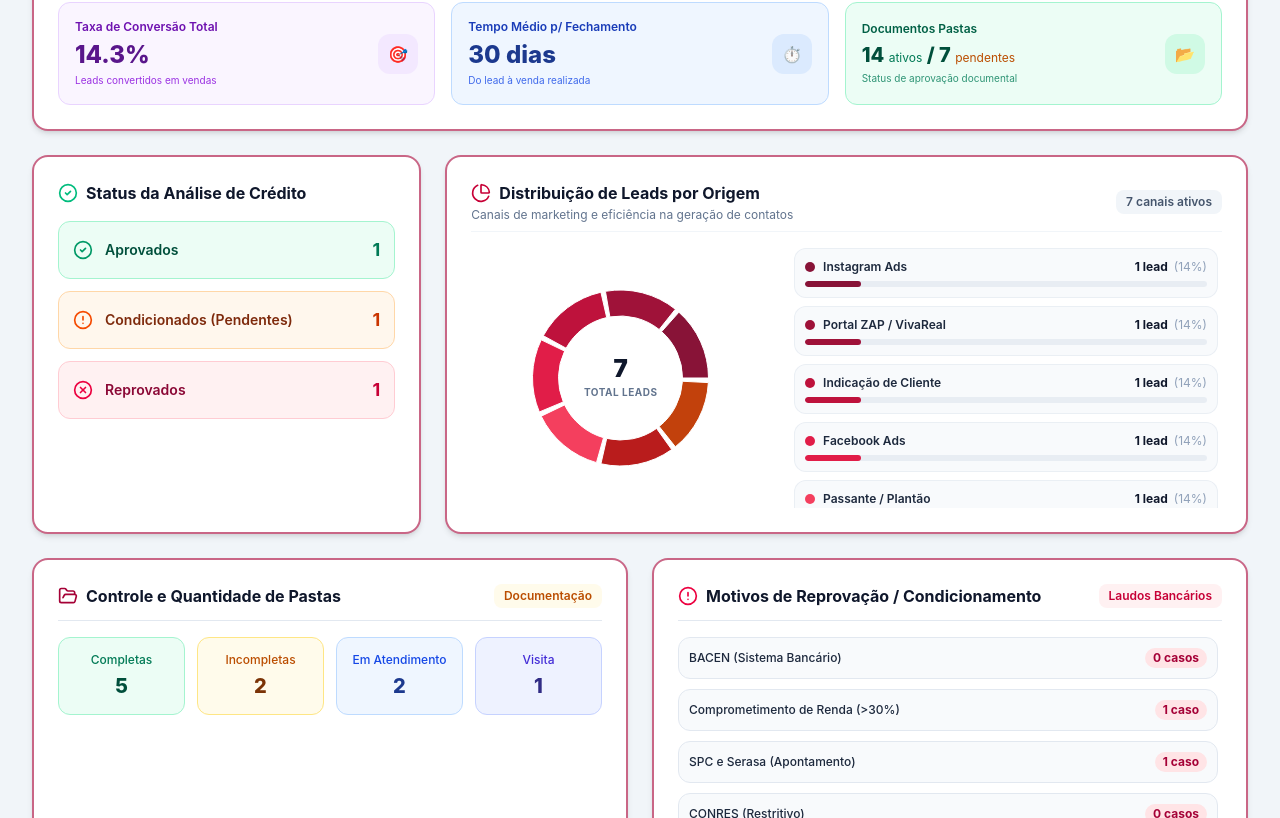
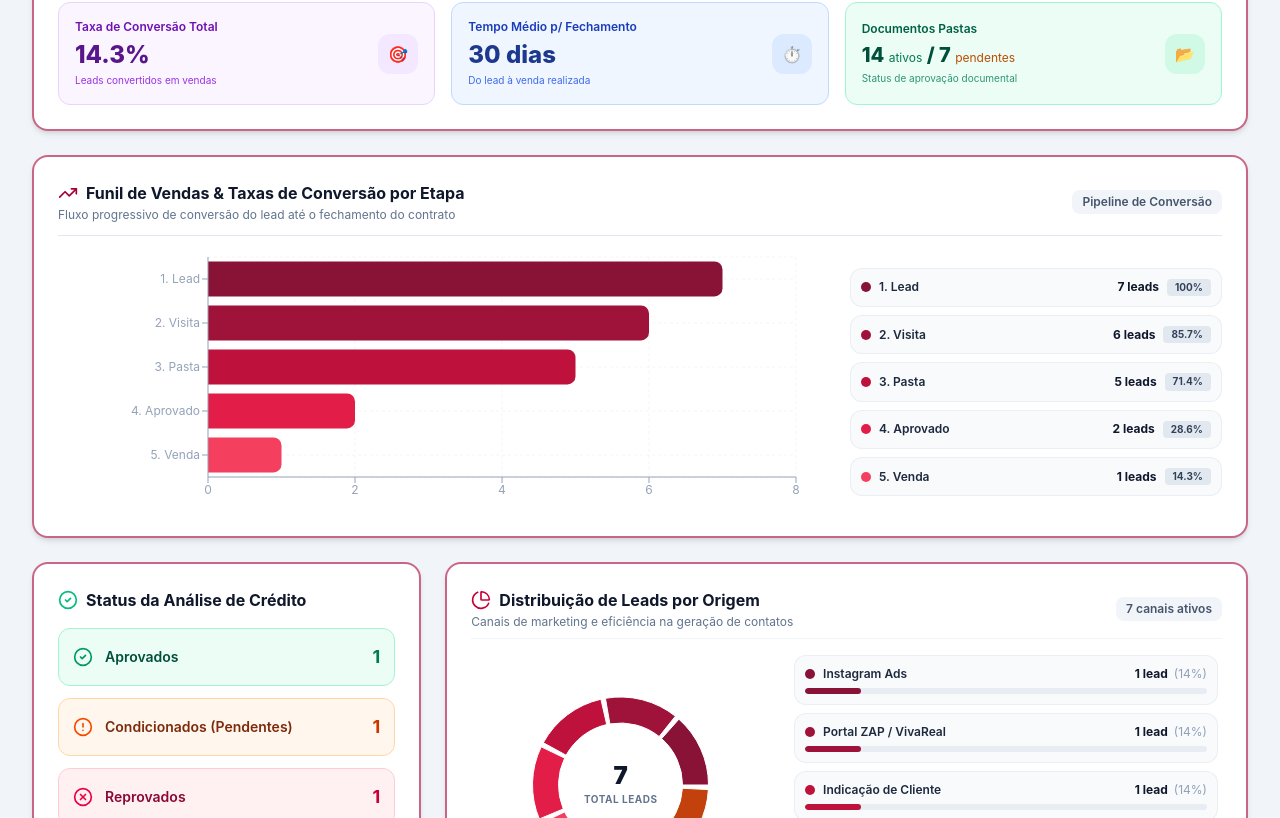
Before and after one commit to JoelSantana14/Controle-de-visitas, a React (Vite) app: page / in a window 1280 px wide. Shown: the part 662-1480 px from the top of the page. Built offline with nearby package versions, Linux system fonts and the light colour scheme.

Commit message:
feat: add sales funnel and debounced persistence
Implement a sales funnel chart in the dashboard and introduce a debounced hook for localStorage synchronization to improve performance and data reliability.

```diff
--- a/src/App.tsx
+++ b/src/App.tsx
@@ -9,6 +9,7 @@ import { AiAdvisor } from './components/AiAdvisor';
 import { TaskManager } from './components/TaskManager';
 import { LeadModal } from './components/LeadModal';
 import { INITIAL_LEADS } from './mockData';
+import { useDebouncedLocalStorage } from './hooks/useDebouncedLocalStorage';
 import {
   Lead,
   PipelineStage,
@@ -31,7 +32,7 @@ export default function App() {
   // Persistent Leads
   const [leads, setLeads] = useState<Lead[]>(() => {
     const saved = localStorage.getItem('immoflow_leads');
-    if (saved) {
+    if (saved !== null) {
       try { return JSON.parse(saved); } catch (e) { console.error(e); }
     }
     return INITIAL_LEADS;
@@ -40,7 +41,7 @@ export default function App() {
   // Persistent Brokers
   const [brokers, setBrokers] = useState<BrokerItem[]>(() => {
     const saved = localStorage.getItem('immoflow_brokers');
-    if (saved) {
+    if (saved !== null) {
       try { return JSON.parse(saved); } catch (e) { console.error(e); }
     }
     return INITIAL_BROKER_ITEMS;
@@ -49,7 +50,7 @@ export default function App() {
   // Persistent Developments
   const [developments, setDevelopments] = useState<DevelopmentItem[]>(() => {
     const saved = localStorage.getItem('immoflow_developments');
-    if (saved) {
+    if (saved !== null) {
       try { return JSON.parse(saved); } catch (e) { console.error(e); }
     }
     return INITIAL_DEVELOPMENT_ITEMS;
@@ -58,7 +59,7 @@ export default function App() {
   // Persistent Origins
   const [origins, setOrigins] = useState<OriginItem[]>(() => {
     const saved = localStorage.getItem('immoflow_origins');
-    if (saved) {
+    if (saved !== null) {
       try { return JSON.parse(saved); } catch (e) { console.error(e); }
     }
     return INITIAL_ORIGIN_ITEMS;
@@ -67,7 +68,7 @@ export default function App() {
   // Persistent Teams
   const [teams, setTeams] = useState<TeamItem[]>(() => {
     const saved = localStorage.getItem('immoflow_teams');
-    if (saved) {
+    if (saved !== null) {
       try { return JSON.parse(saved); } catch (e) { console.error(e); }
     }
     return INITIAL_TEAM_ITEMS;
@@ -76,7 +77,7 @@ export default function App() {
   // Persistent Tasks
   const [tasks, setTasks] = useState<TaskItem[]>(() => {
     const saved = localStorage.getItem('immoflow_tasks');
-    if (saved) {
+    if (saved !== null) {
       try { return JSON.parse(saved); } catch (e) { console.error(e); }
     }
     return INITIAL_TASKS;
@@ -99,38 +100,35 @@ export default function App() {
   const [selectedLeadDetails, setSelectedLeadDetails] = useState<Lead | null>(null);
   const [leadToDeleteId, setLeadToDeleteId] = useState<string | null>(null);
 
-  // Sync state to localStorage
+  // Debounced automatic persistence to localStorage for high performance and data safety
+  useDebouncedLocalStorage('immoflow_leads', leads, 300);
+  useDebouncedLocalStorage('immoflow_brokers', brokers, 300);
+  useDebouncedLocalStorage('immoflow_developments', developments, 300);
+  useDebouncedLocalStorage('immoflow_origins', origins, 300);
+  useDebouncedLocalStorage('immoflow_teams', teams, 300);
+  useDebouncedLocalStorage('immoflow_tasks', tasks, 300);
+  useDebouncedLocalStorage('immoflow_theme', theme, 100);
+  useDebouncedLocalStorage('immoflow_border_mode', borderMode, 100);
+
+  // Emergency synchronous flush before unload/refresh
   useEffect(() => {
+    const handleBeforeUnload = () => {
+      try {
         localStorage.setItem('immoflow_leads', JSON.stringify(leads));
-  }, [leads]);
-
-  useEffect(() => {
         localStorage.setItem('immoflow_brokers', JSON.stringify(brokers));
-  }, [brokers]);
-
-  useEffect(() => {
         localStorage.setItem('immoflow_developments', JSON.stringify(developments));
-  }, [developments]);
-
-  useEffect(() => {
         localStorage.setItem('immoflow_origins', JSON.stringify(origins));
-  }, [origins]);
-
-  useEffect(() => {
         localStorage.setItem('immoflow_teams', JSON.stringify(teams));
-  }, [teams]);
-
-  useEffect(() => {
         localStorage.setItem('immoflow_tasks', JSON.stringify(tasks));
-  }, [tasks]);
-
-  useEffect(() => {
         localStorage.setItem('immoflow_theme', theme);
-  }, [theme]);
-
-  useEffect(() => {
         localStorage.setItem('immoflow_border_mode', borderMode);
-  }, [borderMode]);
+      } catch (err) {
+        console.error('Erro no salvamento emergency beforeunload:', err);
+      }
+    };
+    window.addEventListener('beforeunload', handleBeforeUnload);
+    return () => window.removeEventListener('beforeunload', handleBeforeUnload);
+  }, [leads, brokers, developments, origins, teams, tasks, theme, borderMode]);
 
   // Derived simple lists for select inputs and filters
   const brokerNames = brokers.filter(b => b.active).map(b => b.name);
--- a/src/components/Dashboard.tsx
+++ b/src/components/Dashboard.tsx
@@ -18,7 +18,7 @@ import {
   Check
 } from 'lucide-react';
 import { Lead, STAGE_CONFIG, BrokerItem, ThemeMode, BorderMode } from '../types';
-import { ResponsiveContainer, PieChart, Pie, Cell, Tooltip, Legend } from 'recharts';
+import { ResponsiveContainer, PieChart, Pie, Cell, Tooltip, Legend, BarChart, Bar, XAxis, YAxis, CartesianGrid } from 'recharts';
 
 interface DashboardProps {
   leads: Lead[];
@@ -63,6 +63,21 @@ export const Dashboard: React.FC<DashboardProps> = ({
 
   // Executive Top-level KPIs
   const conversionRate = totalLeads > 0 ? ((salesCount / totalLeads) * 100).toFixed(1) : '0';
+
+  // Sales Funnel Data for Recharts
+  const funnelCountLead = totalLeads;
+  const funnelCountVisita = leads.filter(l => l.status === 'visita_plantao' || l.status === 'montagem_pasta' || l.status === 'credito_condicionado' || l.status === 'credito_aprovado' || l.status === 'venda_realizada' || l.visitDate).length;
+  const funnelCountPasta = leads.filter(l => l.status === 'montagem_pasta' || l.status === 'credito_condicionado' || l.status === 'credito_aprovado' || l.status === 'venda_realizada' || l.pastaStatus === 'completa').length;
+  const funnelCountAprovado = leads.filter(l => l.status === 'credito_aprovado' || l.status === 'venda_realizada' || l.creditStatus === 'aprovado').length;
+  const funnelCountVenda = salesCount;
+
+  const funnelData = [
+    { name: '1. Lead', count: funnelCountLead, conversion: '100%', fill: theme === 'bordo' ? '#881337' : '#2563eb' },
+    { name: '2. Visita', count: funnelCountVisita, conversion: `${funnelCountLead > 0 ? ((funnelCountVisita / funnelCountLead) * 100).toFixed(1) : 0}%`, fill: theme === 'bordo' ? '#9f1239' : '#3b82f6' },
+    { name: '3. Pasta', count: funnelCountPasta, conversion: `${funnelCountLead > 0 ? ((funnelCountPasta / funnelCountLead) * 100).toFixed(1) : 0}%`, fill: theme === 'bordo' ? '#be123c' : '#4f46e5' },
+    { name: '4. Aprovado', count: funnelCountAprovado, conversion: `${funnelCountLead > 0 ? ((funnelCountAprovado / funnelCountLead) * 100).toFixed(1) : 0}%`, fill: theme === 'bordo' ? '#e11d48' : '#7c3aed' },
+    { name: '5. Venda', count: funnelCountVenda, conversion: `${conversionRate}%`, fill: theme === 'bordo' ? '#f43f5e' : '#db2777' },
+  ];
 
   const closedLeads = leads.filter(l => l.status === 'venda_realizada');
   let totalDays = 0;
@@ -372,6 +387,77 @@ export const Dashboard: React.FC<DashboardProps> = ({
             <div className="w-10 h-10 rounded-xl bg-emerald-100 dark:bg-emerald-900 text-emerald-700 dark:text-emerald-300 flex items-center justify-center font-bold">
               📂
             </div>
+          </div>
+        </div>
+      </div>
+
+      {/* Sales Funnel Conversion Chart (Recharts) */}
+      <div className={`bg-white dark:bg-slate-900 ${borderClass} rounded-2xl p-6 space-y-4`}>
+        <div className="flex flex-col sm:flex-row sm:items-center justify-between gap-1 border-b border-slate-200 dark:border-slate-800 pb-3">
+          <div>
+            <h3 className="text-base font-bold text-slate-900 dark:text-white flex items-center gap-2">
+              <TrendingUp className={`w-5 h-5 ${theme === 'bordo' ? 'text-rose-800' : 'text-blue-600'}`} />
+              <span>Funil de Vendas & Taxas de Conversão por Etapa</span>
+            </h3>
+            <p className="text-xs text-slate-500 dark:text-slate-400 mt-0.5">
+              Fluxo progressivo de conversão do lead até o fechamento do contrato
+            </p>
+          </div>
+          <span className="text-xs font-semibold px-2.5 py-1 bg-slate-100 dark:bg-slate-800 text-slate-600 dark:text-slate-300 rounded-lg">
+            Pipeline de Conversão
+          </span>
+        </div>
+
+        <div className="grid grid-cols-1 lg:grid-cols-12 gap-6 items-center">
+          {/* Left: Recharts Bar Chart representing Funnel */}
+          <div className="lg:col-span-8 h-[260px]">
+            <ResponsiveContainer width="100%" height="100%">
+              <BarChart
+                data={funnelData}
+                layout="vertical"
+                margin={{ top: 5, right: 30, left: 40, bottom: 5 }}
+              >
+                <CartesianGrid strokeDasharray="3 3" opacity={0.2} />
+                <XAxis type="number" stroke="#94a3b8" fontSize={12} />
+                <YAxis dataKey="name" type="category" stroke="#94a3b8" fontSize={12} width={110} />
+                <Tooltip
+                  formatter={(value: any, name: any, item: any) => [
+                    `${value} leads (${item.payload.conversion} de conversão)`,
+                    'Quantidade'
+                  ]}
+                  contentStyle={{
+                    backgroundColor: '#0f172a',
+                    border: '1px solid #334155',
+                    borderRadius: '10px',
+                    color: '#fff',
+                    fontSize: '12px'
+                  }}
+                />
+                <Bar dataKey="count" radius={[0, 8, 8, 0]}>
+                  {funnelData.map((entry, index) => (
+                    <Cell key={`cell-funnel-${index}`} fill={entry.fill} />
+                  ))}
+                </Bar>
+              </BarChart>
+            </ResponsiveContainer>
+          </div>
+
+          {/* Right: Funnel Stage Cards with Conversion % */}
+          <div className="lg:col-span-4 space-y-2">
+            {funnelData.map((stage, idx) => (
+              <div key={idx} className="p-2.5 rounded-xl bg-slate-50 dark:bg-slate-800/40 border border-slate-200/60 dark:border-slate-800 flex items-center justify-between text-xs">
+                <div className="flex items-center gap-2">
+                  <span className="w-2.5 h-2.5 rounded-full" style={{ backgroundColor: stage.fill }} />
+                  <span className="font-semibold text-slate-800 dark:text-slate-200">{stage.name}</span>
+                </div>
+                <div className="flex items-center gap-2">
+                  <span className="font-bold text-slate-900 dark:text-white">{stage.count} leads</span>
+                  <span className="text-[10px] font-bold px-2 py-0.5 rounded bg-slate-200 dark:bg-slate-700 text-slate-700 dark:text-slate-300">
+                    {stage.conversion}
+                  </span>
+                </div>
+              </div>
+            ))}
           </div>
         </div>
       </div>
--- /dev/null
+++ b/src/hooks/useDebouncedLocalStorage.ts
@@ -0,0 +1,25 @@
+import { useEffect, useRef } from 'react';
+
+export function useDebouncedLocalStorage<T>(key: string, value: T, delay: number = 400) {
+  const timeoutRef = useRef<NodeJS.Timeout | null>(null);
+
+  useEffect(() => {
+    if (timeoutRef.current) {
+      clearTimeout(timeoutRef.current);
+    }
+
+    timeoutRef.current = setTimeout(() => {
+      try {
+        localStorage.setItem(key, JSON.stringify(value));
+      } catch (err) {
+        console.error(`Erro ao salvar ${key} no localStorage:`, err);
+      }
+    }, delay);
+
+    return () => {
+      if (timeoutRef.current) {
+        clearTimeout(timeoutRef.current);
+      }
+    };
+  }, [value, key, delay]);
+}
```
Lines whose indentation alone changed are shown as unchanged.
